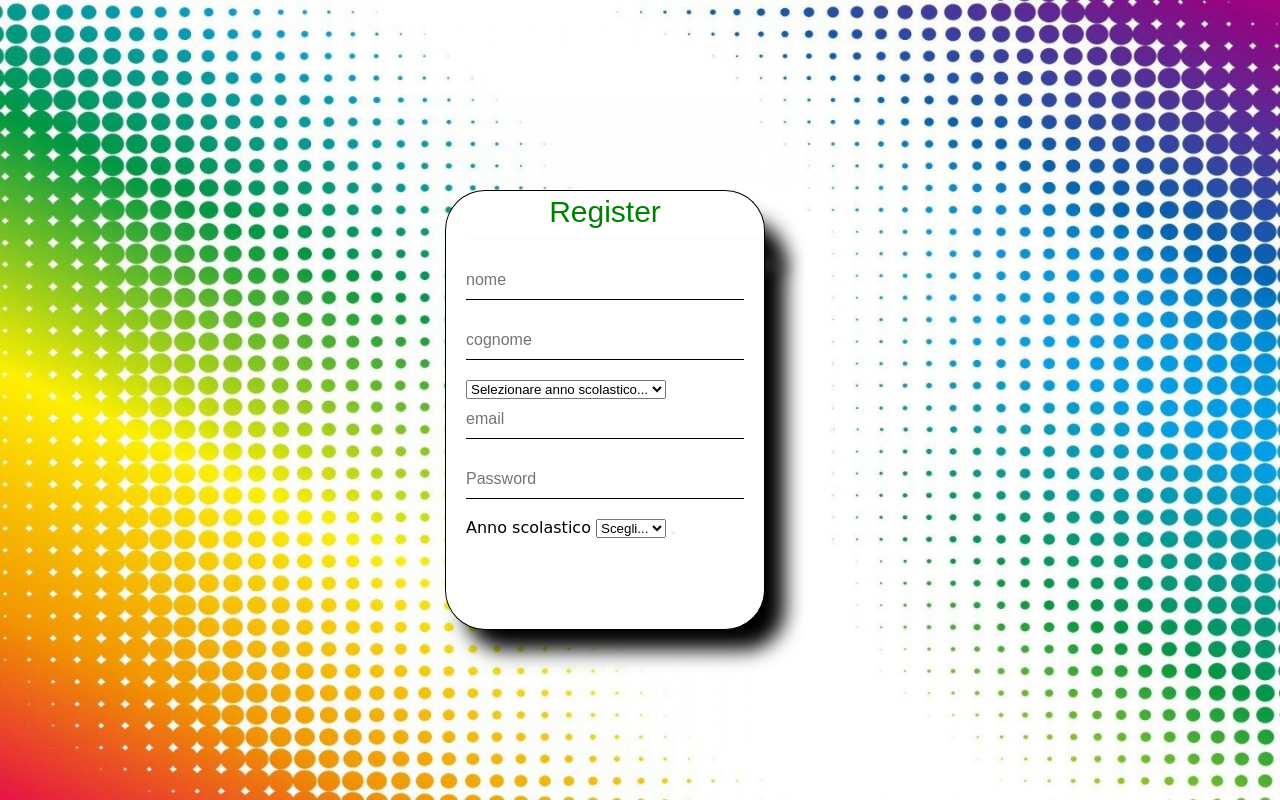
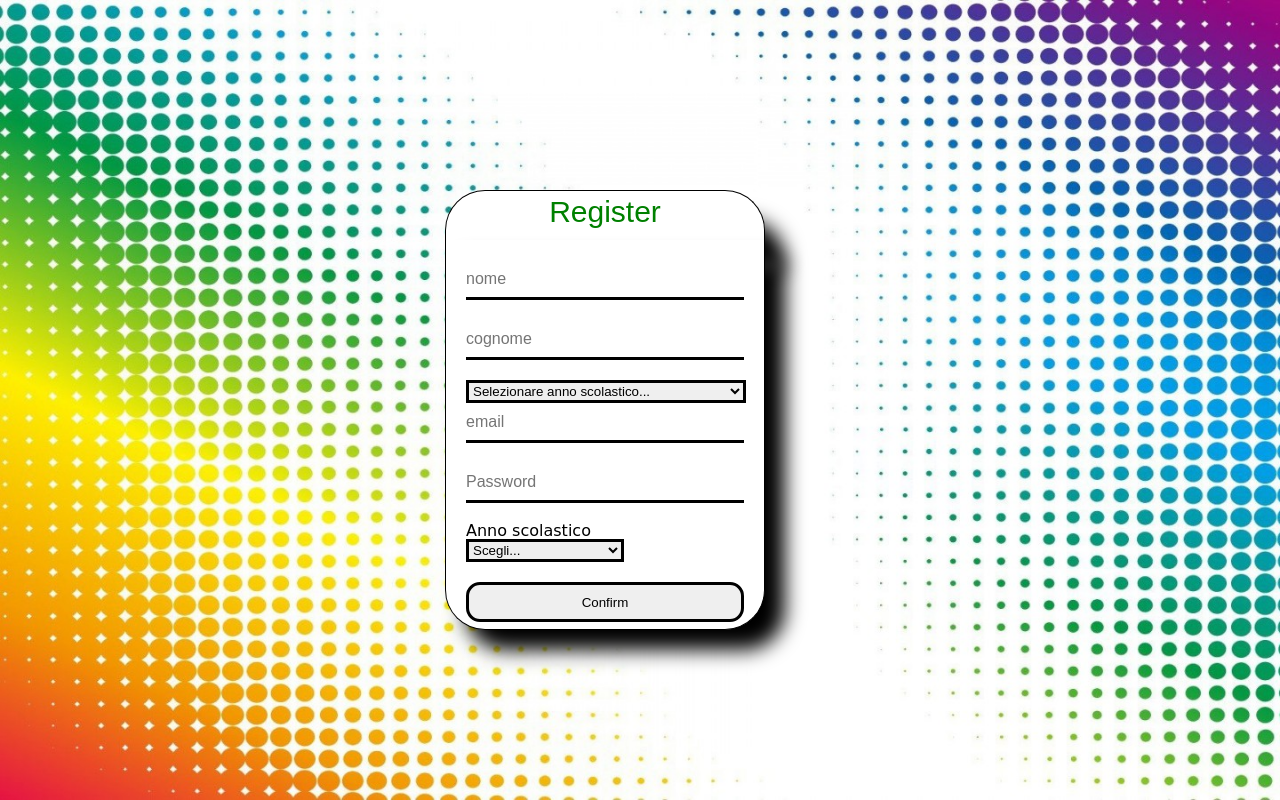
Before and after one commit to CiccioBello-CoccoFresco/BuzziGram, a PHP site: page /Login/registrazione.php in a window 1280 px wide. Run offline with PHP 8.4, Linux system fonts and the light colour scheme; data that the repository does not hold is empty; some libraries are stand-ins or nearby versions.

Commit message:
Pulsante reg

```diff
--- a/Login/registrazione.php
+++ b/Login/registrazione.php
@@ -27,14 +27,14 @@
                <input class="input" type="text" name="nome" placeholder="nome" required>
                 <input class="input" type="text" name="cognome" placeholder="cognome" required>
 
-                <select class="" id="classe" name="classe" required>
+                <select class="classe" id="classe" name="classe" required>
                         <option selected disabled value="">Selezionare anno scolastico...</option>
                 </select>
                 <input class="input" type="text" name="email" placeholder="email" required>
                 <input class="input" type="password" name="psw" placeholder="Password" required>
 
                 <label class = "text">Anno scolastico</label>
-                <select class="" id="as" name="as" required>
+                <select class="anno" id="as" name="as" required>
                     <option selected disabled value="">Scegli...</option>
                     <?php
                         $conn = openConn();
@@ -51,7 +51,7 @@
                 </select>
 
 
-				<button class="btn" type="submit"></button>
+				<input type="submit" name="Confirm" value="Confirm">
             </form>
 			</div>
 
--- a/css/registrazione.css
+++ b/css/registrazione.css
@@ -74,22 +74,72 @@
 .contenitore input[type="text"], input[type="password"] /* i css si riferiscono solo alla barra ditesto */
 {
   border: none;
-    border-bottom: 1px solid black;
+  border-bottom: 3px solid black;
   background: transparent;
   outline: none;
   height: 40px;
-    color: #black;
+  color: black;
   font-size: 16px;
+}
+
+.contenitore input:focus {
+  border-bottom: 3px solid rgb(72, 179, 1);
 }
 
 .contenitore p{
 
 }
 .contenitore input[type="submit"]{  /* i css si riferiscono solo al pulsante */
+  margin-top: 20px;
+  border: 3px solid black;
   border-radius: 14px;
   height: 40px;
 }
 
 .contenitore input[type="submit"]:hover {
-    background: lightblue;
+  background: lightgreen;
+  border: 3px solid rgb(72, 179, 1);
 }
+
+ /*.btn {
+  position: absolute;
+  right: 125px;
+  bottom: 50px;
+  /*margin:-160px 0 0 -195px;*
+  width: 50px;
+  height: 50px;
+  border: none;
+  background: url(../img/book-reader-solid.svg);
+  font-size: 0;
+  border: none;
+  transition: all 0.3s ease-in-out;
+}
+.btn:after {
+  position: absolute;
+  left: 1.4rem;
+  top: 1rem;
+  width: 0;
+  height: 0;
+  border-left: 1.6rem solid rgb(72, 179, 1);
+  border-top: .8rem solid transparent;
+  border-bottom: .8rem solid transparent;
+  transition: border 0.3s ease-in-out 0s;
+}
+.btn:hover, .btn:focus, .btn:active {
+  outline: none;
+
+}*/
+
+.classe {
+  border: 3px solid black;
+  width: 280px;
+}
+
+.anno{
+  border: 3px solid black;
+  width: 158px;
+}
+
+.classe:focus , .anno:focus {
+  border: 3px solid rgb(72, 179, 1);
+}
```
Lines whose indentation alone changed are shown as unchanged.
